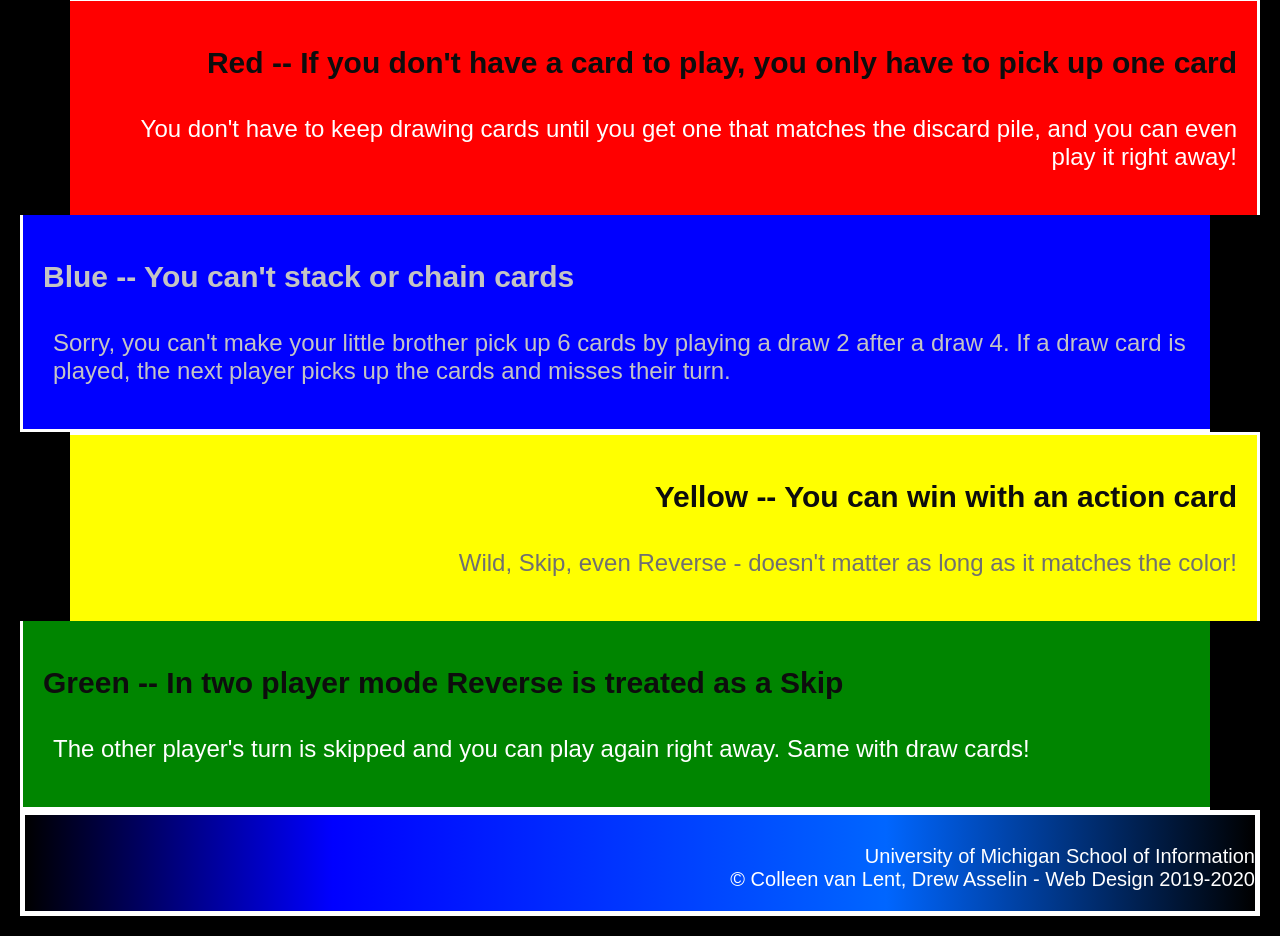
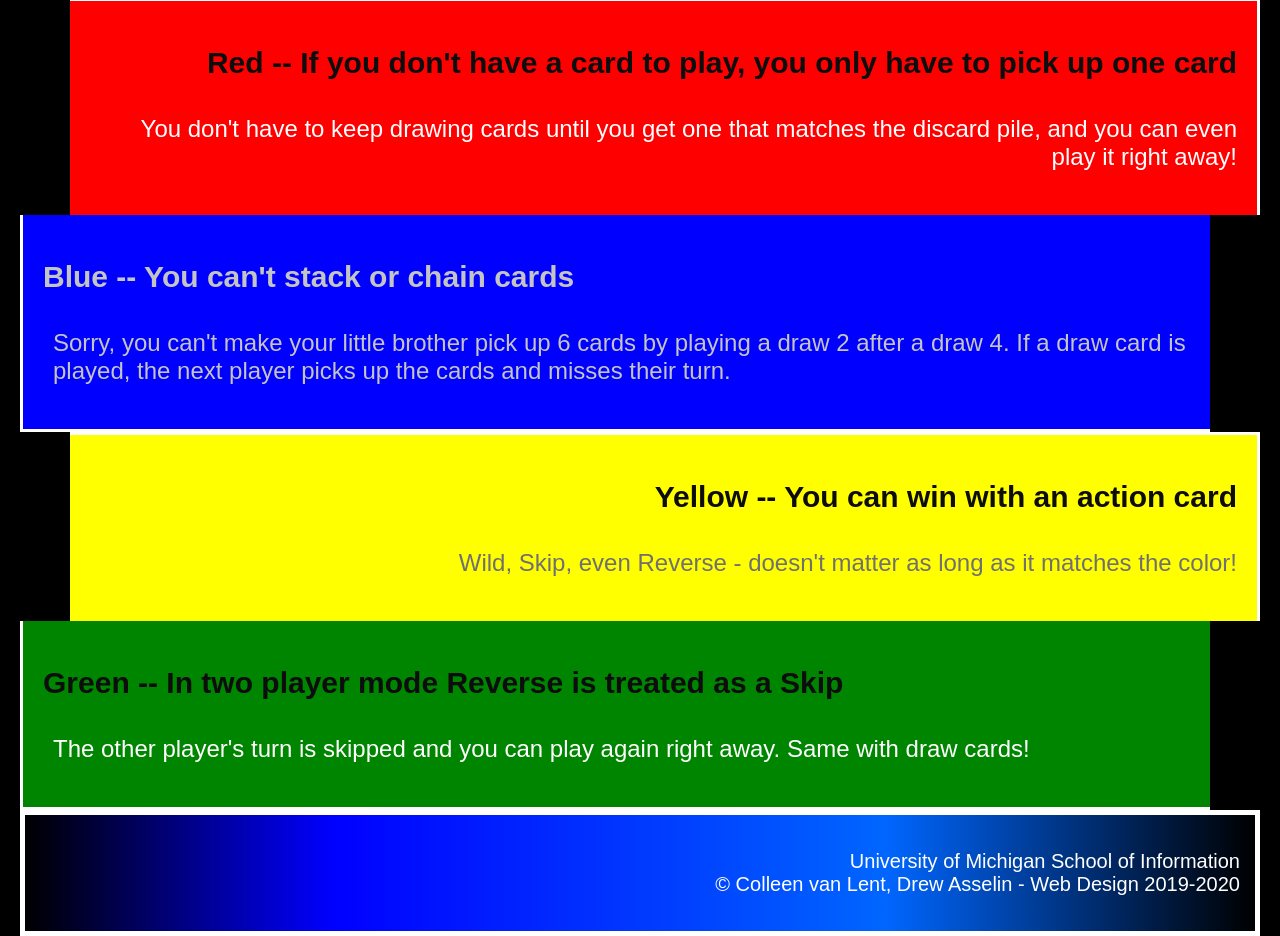
Before and after one commit to shrimannmyneni/hw2-w25, a plain HTML site: page index.html in a window 1280 px wide. Shown: the part 620-1556 px from the top of the page. Drawn offline with Linux system fonts and the light colour scheme.

Commit message:
fixed px

```diff
--- a/css/style.css
+++ b/css/style.css
@@ -156,5 +156,5 @@ Padding of 15px on the top, right, and bottom only. (No padding on the left.)*/
 footer p{
     font-size: 20px;
     text-align: right;
-    padding: 15px 15px 15x 0px;
+    padding: 15px 15px 15px 0px;
 }
```
